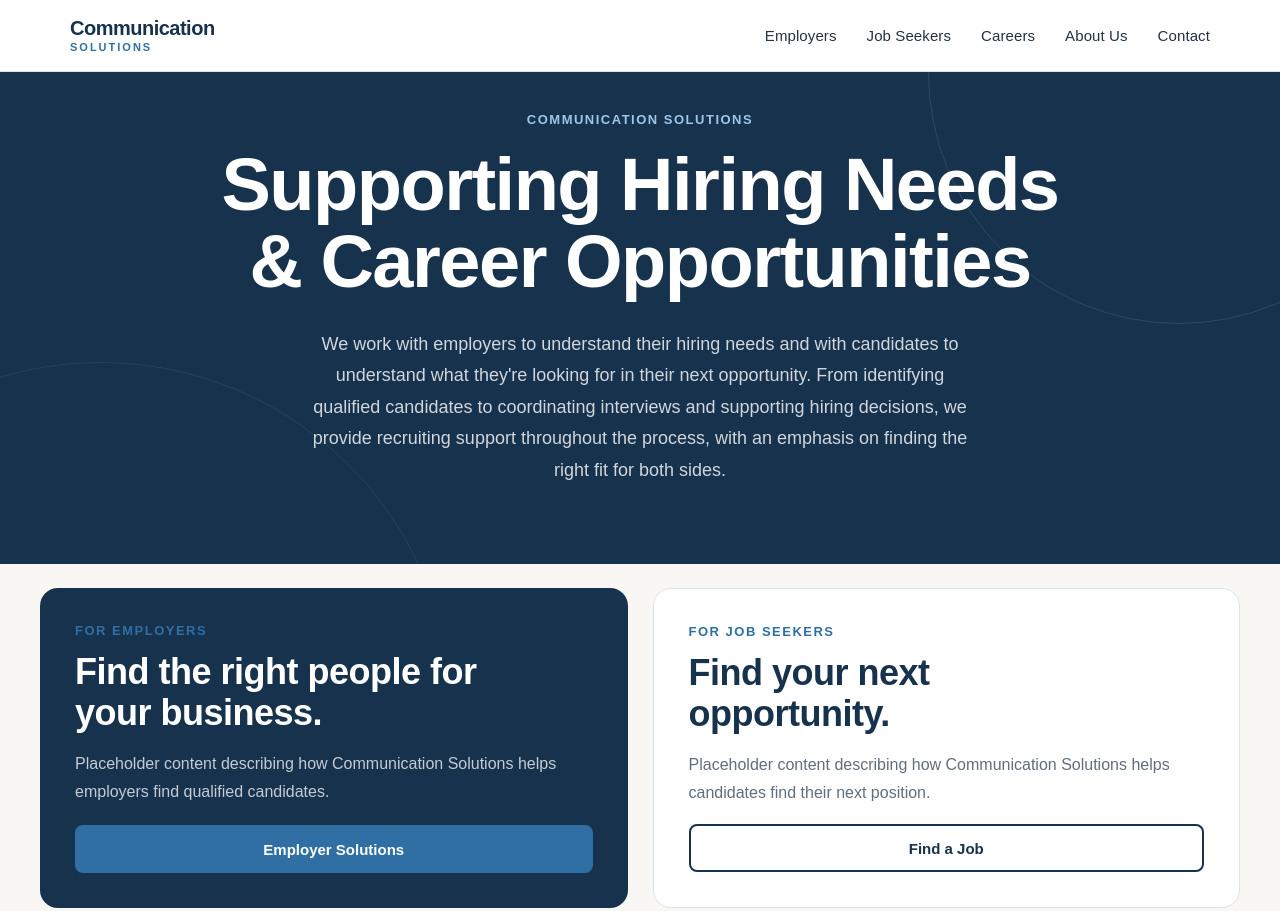
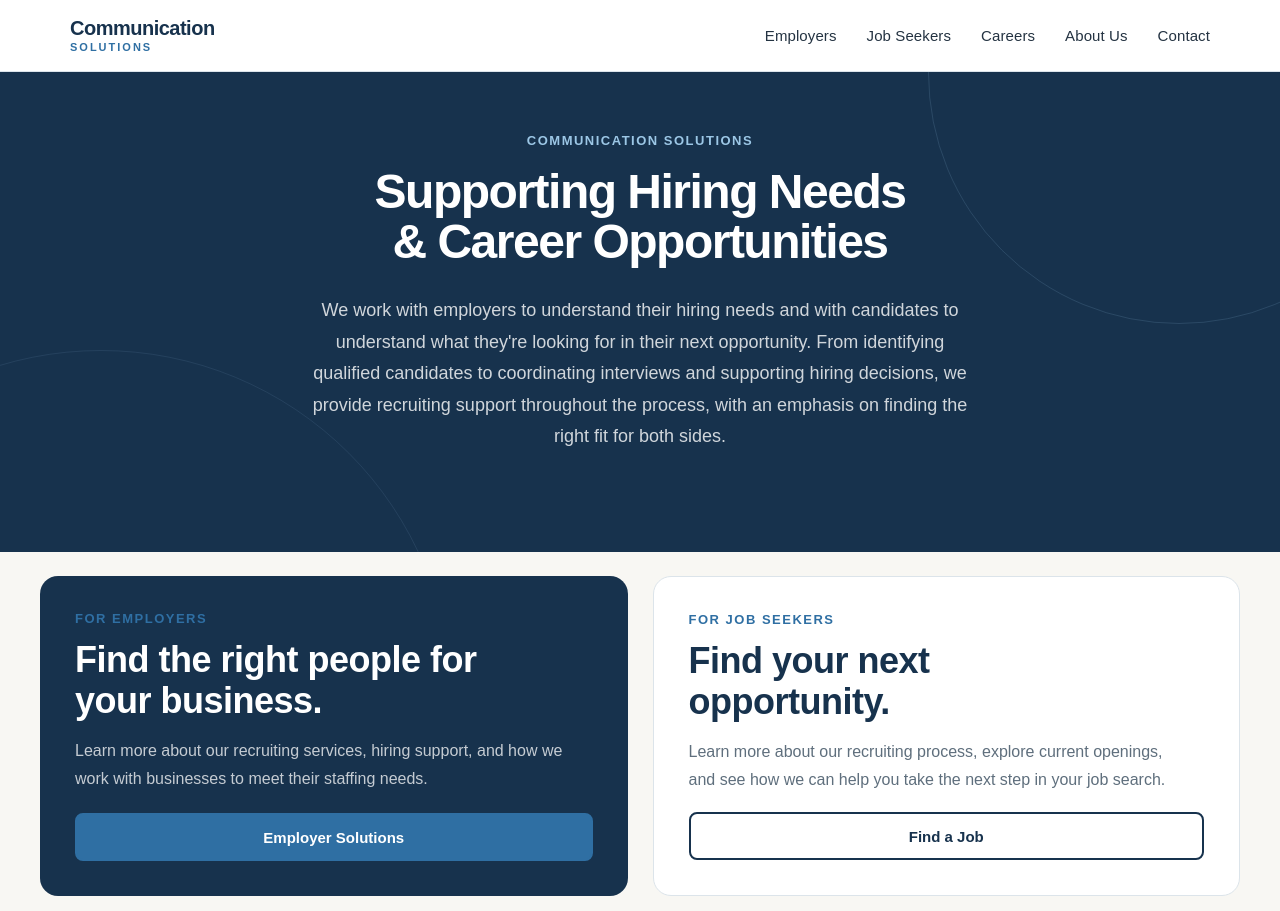
Before and after one commit to communicationsolutions1939/Communication-Solutions, a plain HTML site: page index.html in a window 1280 px wide. Shown: the top 911 px of the page. Drawn offline with Linux system fonts and the light colour scheme.

Commit message:
Update website content and styling

```diff
--- a/css/style.css
+++ b/css/style.css
@@ -1104,7 +1104,7 @@ body:has(.employer-inquiry-section) .page-hero {
     max-width: 850px;
     margin: 0 auto 28px;
     color: var(--white);
-    font-size: clamp(46px, 6.5vw, 74px);
+    font-size: clamp(32px, 4vw, 48px);
     line-height: 1.05;
     letter-spacing: -1.5px;
 }
--- a/index.html
+++ b/index.html
@@ -105,9 +105,8 @@ the right fit for both sides.
                         </h2>
 
                         <p>
-                            Placeholder content describing how
-                            Communication Solutions helps employers
-                            find qualified candidates.
+Learn more about our recruiting services, hiring support, and
+how we work with businesses to meet their staffing needs.
                         </p>
 
                     </div>
@@ -137,9 +136,7 @@ the right fit for both sides.
                         </h2>
 
                         <p>
-                            Placeholder content describing how
-                            Communication Solutions helps candidates
-                            find their next position.
+Learn more about our recruiting process, explore current openings, and see how we can help you take the next step in your job search.
                         </p>
 
                     </div>
```
Also changed, not shown: about.html (+2 -7 lines), careers.html (+0 -1 lines).
